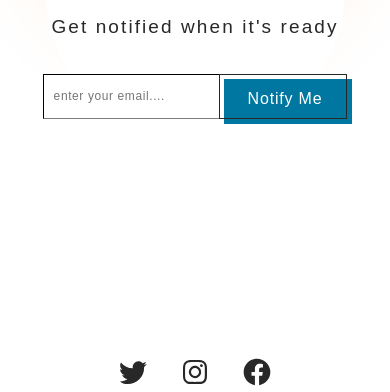
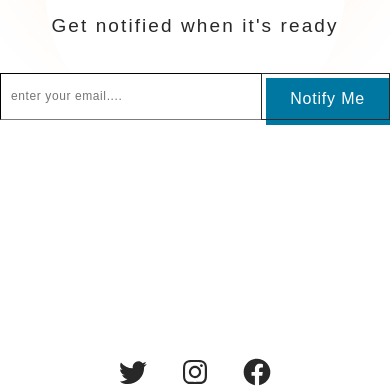
Before and after one commit to NikaBelyakova/JI-Touch__test, a plain HTML site: page index.html in a window 390 px wide. Shown: the part 452-844 px from the top of the page. Drawn offline with Linux system fonts and the light colour scheme; files whose address does not match are found by name.

Commit message:
chamge input padding and flex-grow

```diff
--- a/css/style.scss
+++ b/css/style.scss
@@ -404,7 +404,6 @@ button {
     }
 
     .soon-form {
-        max-height: 45px;
         &__email {
             padding-right: 10px;
             padding-left: 10px;
@@ -412,6 +411,7 @@ button {
             padding-bottom: 15px;
             font-size: 12px;
             line-height: 14px;
+            flex-grow: 2;
         }
     }
 
```
Also changed, not shown: css/style.css, 1 other file.
